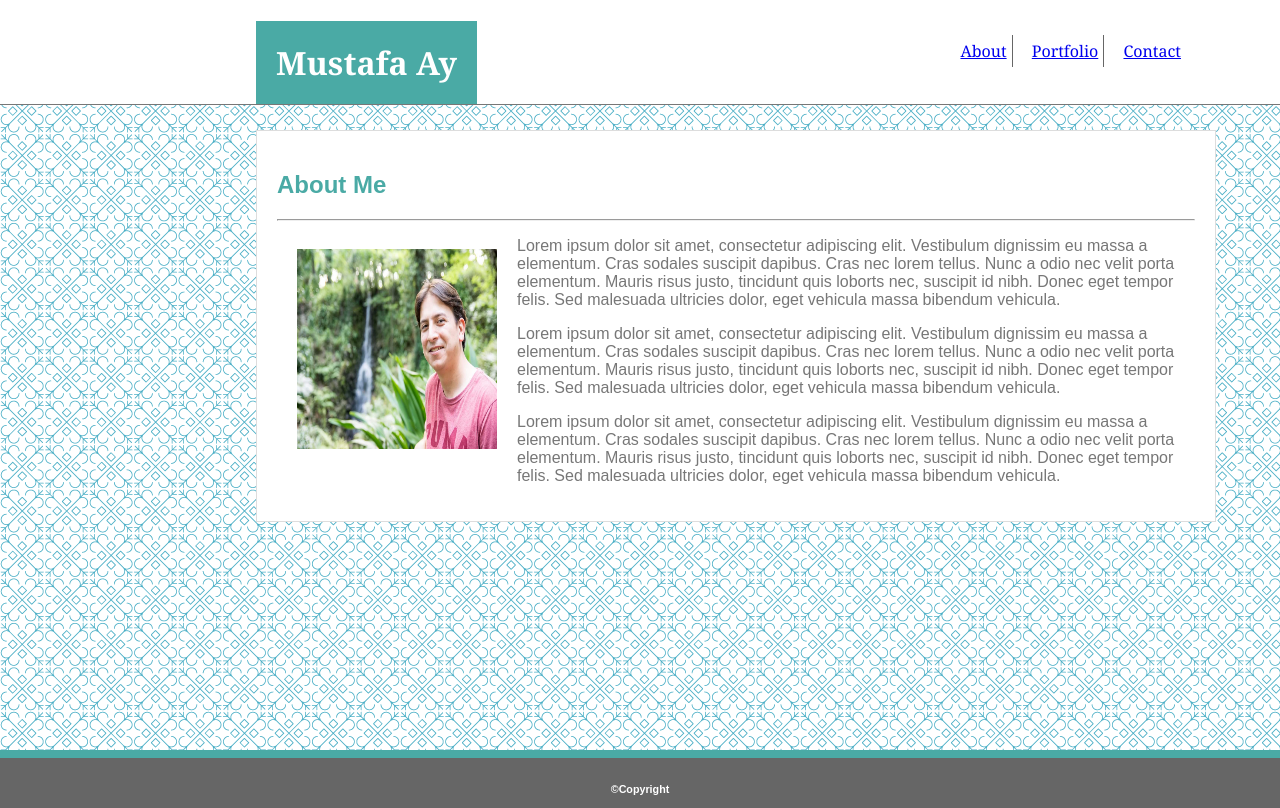
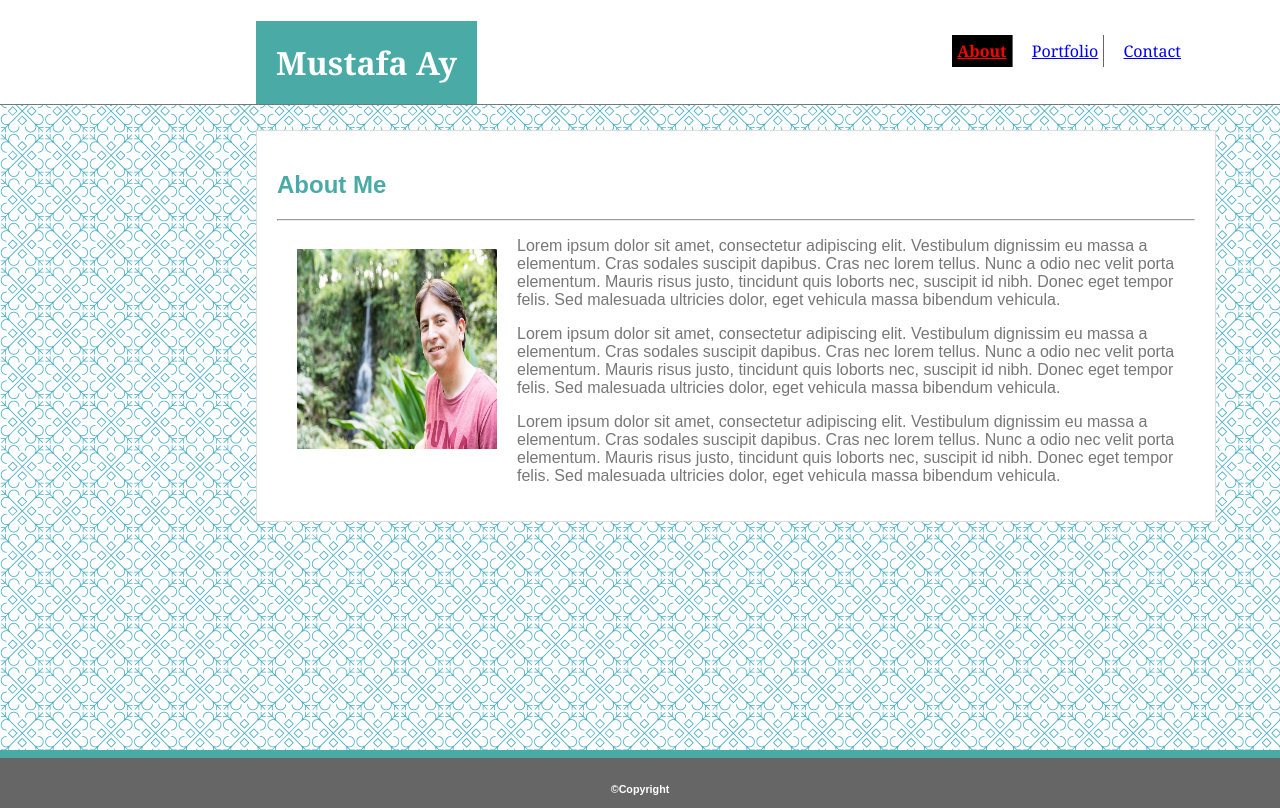
Before and after one commit to muzzyay/basic-portfolio, a plain HTML site: page index.html in a window 1280 px wide. In both pictures the pointer is over the link "About". Drawn offline with Linux system fonts and the light colour scheme.

Commit message:
All Done with Bonus

```diff
--- a/assets/css/style.css
+++ b/assets/css/style.css
@@ -48,6 +48,12 @@ a {
 
     padding: 5px;
     margin: 5px;
+}
+
+a:hover {
+    color: red;
+    font-weight: bold;
+    background-color: black;
 }
 
 .about, .portfolio {
```
